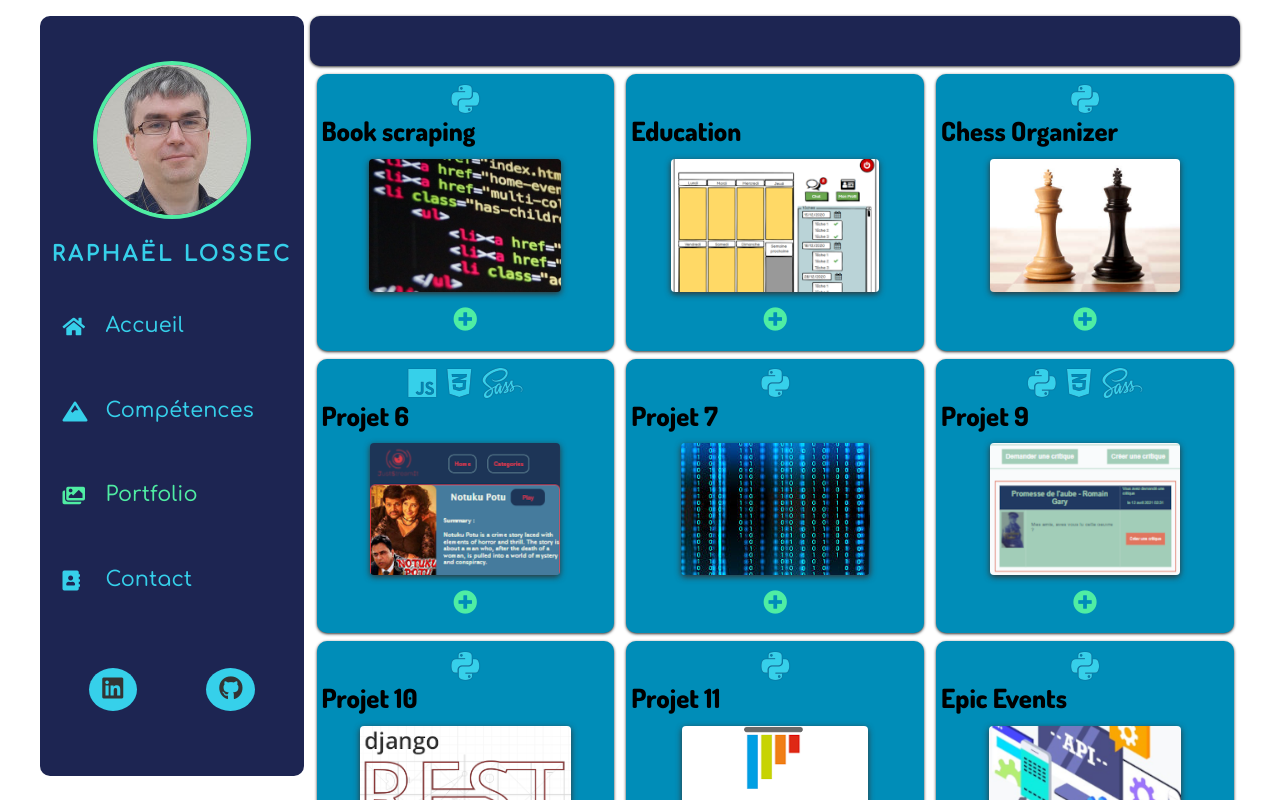
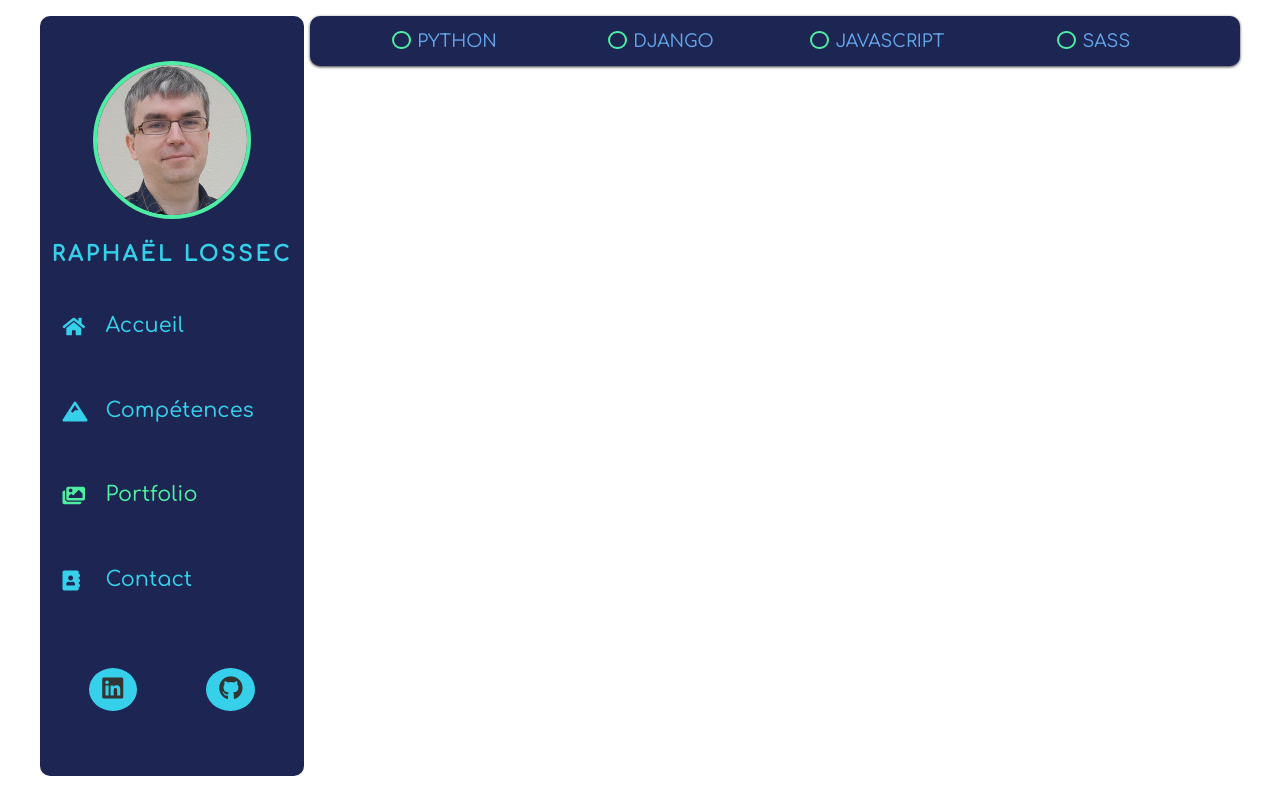
Before and after one commit to S0Imyr/site_perso, a React (Create React App) app: page /portfolio in a window 1280 px wide. Shown: the top 800 px of the page. Built offline with nearby package versions, Linux system fonts and the light colour scheme; a web font is replaced by a local one.

Commit message:
ProjectList and filter

```diff
--- a/src/components/portfolio/ProjectList.js
+++ b/src/components/portfolio/ProjectList.js
@@ -5,23 +5,51 @@
 
 class ProjectList extends Component {
     state = {
-        projects:projectsData
+        projects:projectsData,
+        radios: [
+            {id:1, value: "Python"},
+            {id:2, value: "Django"},
+            {id:3, value: "Javascript"},
+            {id:3, value: "Sass"},
+        ],
+        selectedRadio:"",
     };
-
+    handleRadio = (event) => {
+        let radio = event.target.value;
+        this.setState({selectedRadio: radio});
+    }
 
     render() {
-        let {projects} = this.state;
+        let {projects, radios, selectedRadio} = this.state;
 
 
         return (
             <div className="portfolioContent">
                 <ul className="radioDisplay">
-
+                    {
+                        radios.map((radio) => {
+                            return (
+                                <li key={radio.id}>
+                                <input
+                                    type="radio"
+                                    name="radio"
+                                    value={radio.value}
+                                    id={radio.value}
+                                    checked={radio.value === selectedRadio}
+                                    onChange={this.handleRadio}
+                                />
+                                <label htmlFor={radio.value}>{radio.value}</label>
+                            </li>
+                            )
+                        }
+                        )
+                    }
                 </ul>
                 <div className="projects">
                     {
-                        projects.map(item => {
-
+                        projects
+                        .filter(item => item.languages.includes(selectedRadio))
+                        .map(item => {
                             return (
                                 <Project
                                     key={item.id}
```
